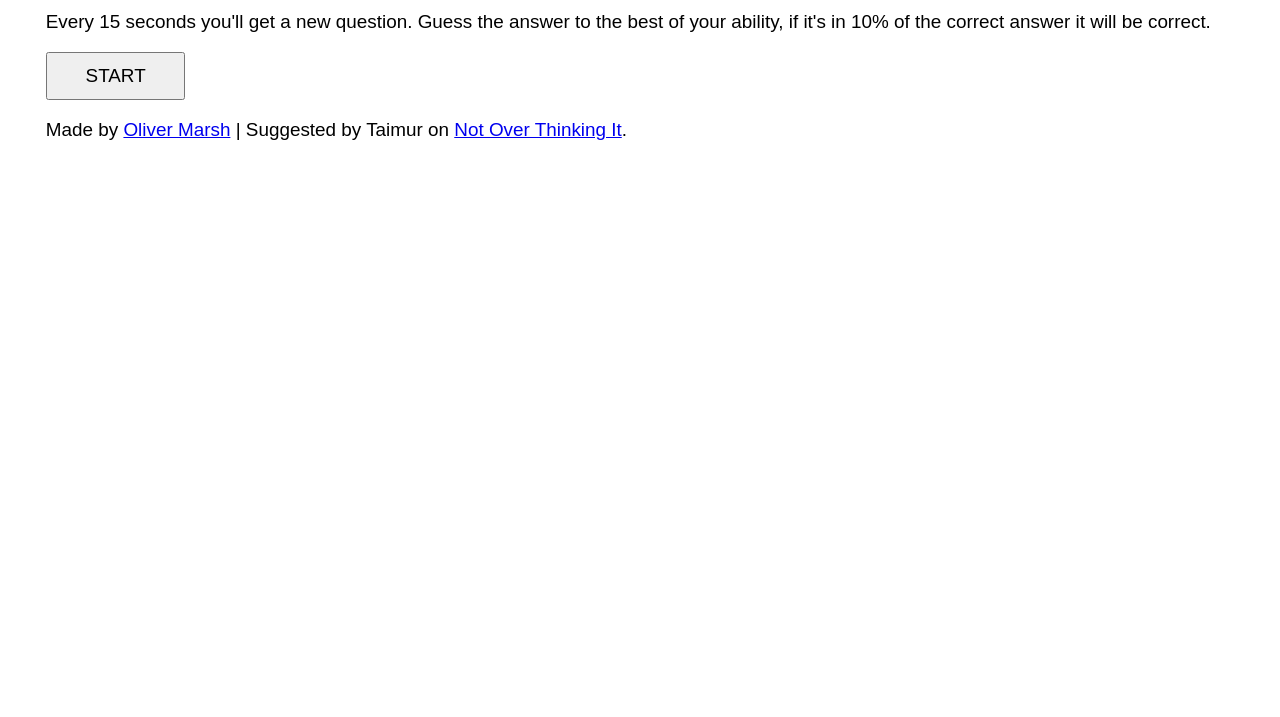
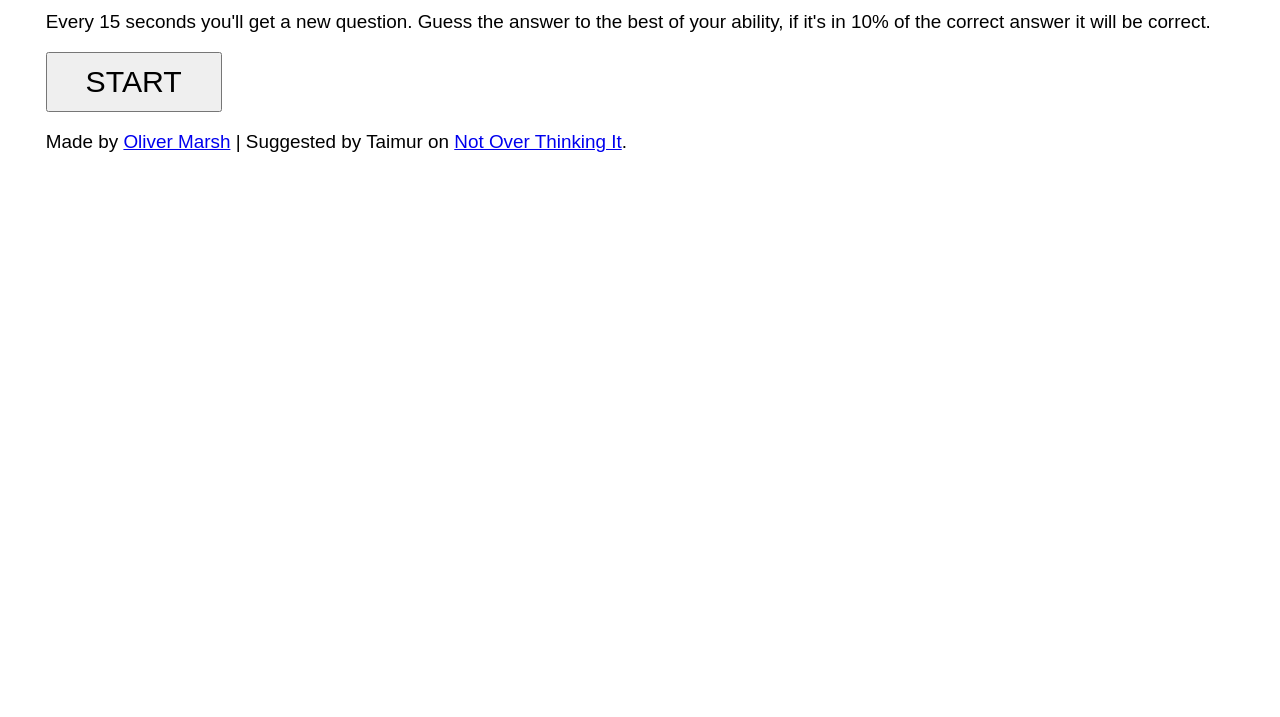
Before and after one commit to compound-interest/compound-interest.github.io, a plain HTML site: page index.html in a window 1280 px wide. Shown: the part 83-800 px from the top of the page. Drawn offline with Linux system fonts and the light colour scheme.

Commit message:
first commit

```diff
--- a/index.html
+++ b/index.html
@@ -29,7 +29,7 @@
       padding: 0.3cm;
       padding-left: 1cm;
       padding-right: 1cm;
-      font-size: 0.5cm;
+      font-size: 0.8cm;
     }
 
     p {
```
